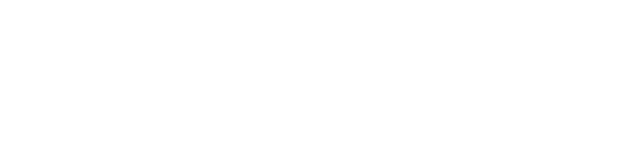
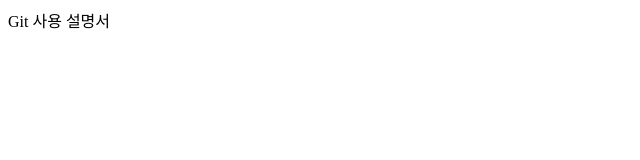
Before and after one commit to bambooPb/opentutorials_git_bambooPb, a plain HTML site: page index.html in a window 1280 px wide. Shown: the whole page, without its empty margins (0-640 px from the left). Drawn offline with Linux system fonts and the light colour scheme.

Commit message:
header 태그 추가

```diff
--- a/index.html
+++ b/index.html
@@ -1,5 +1,7 @@
 <html>
   <body>
-
+    <header>
+      Git 사용 설명서
+    </header>
   </body>
 </html>
```
